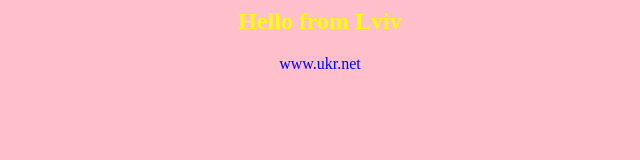
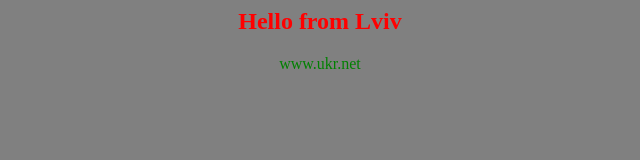
Before and after one commit to svasylenkiv/app-for-jenkins, a plain HTML site: page index.html in a window 1280 px wide. Shown: the whole page, without its empty margins (320-960 px from the left). Drawn offline with Linux system fonts and the light colour scheme.

Commit message:
change color

```diff
--- a/index.html
+++ b/index.html
@@ -1,9 +1,9 @@
 <html>
-<body bgcolor=pink>
+<body bgcolor=grey>
 <center>
-<h2><font color=yellow>Hello from Lviv</font></h2>
+<h2><font color=red>Hello from Lviv</font></h2>
 
-<font color=blue>www.ukr.net</font>
+<font color=green>www.ukr.net</font>
 
 </center>
 </body>
```
